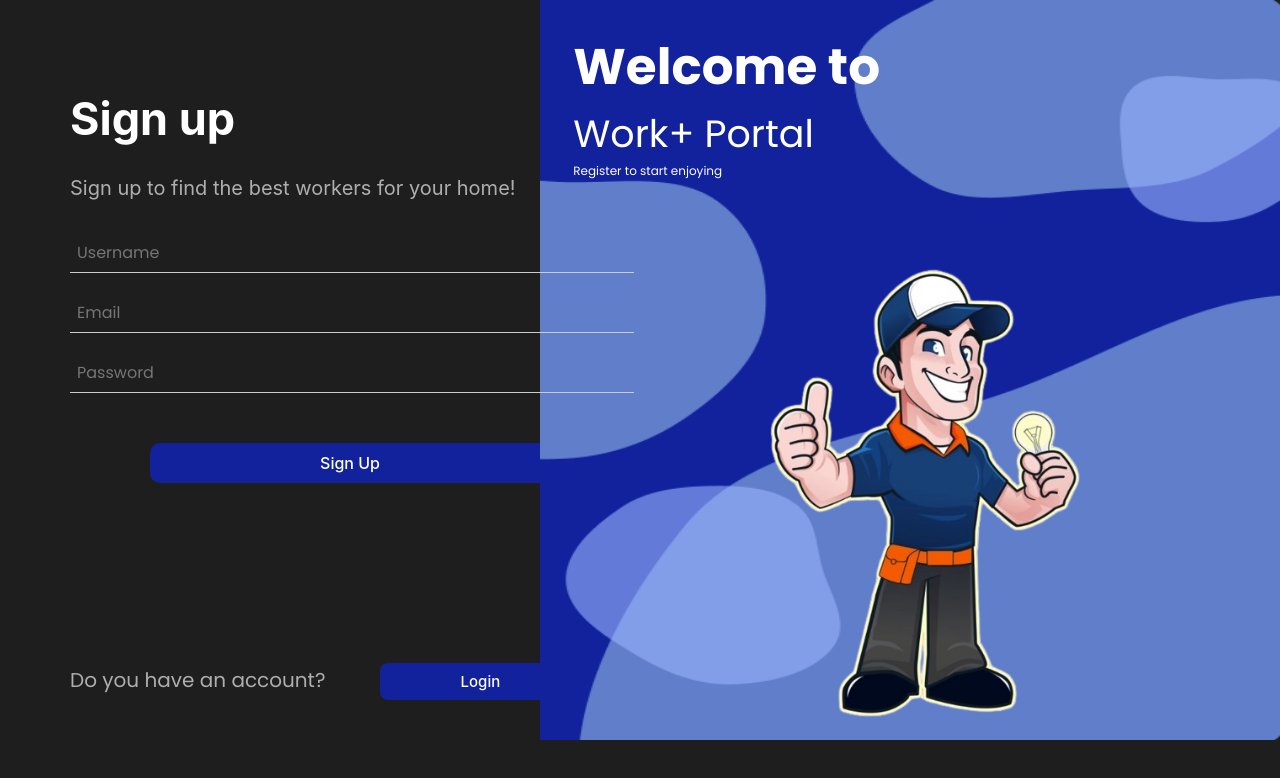
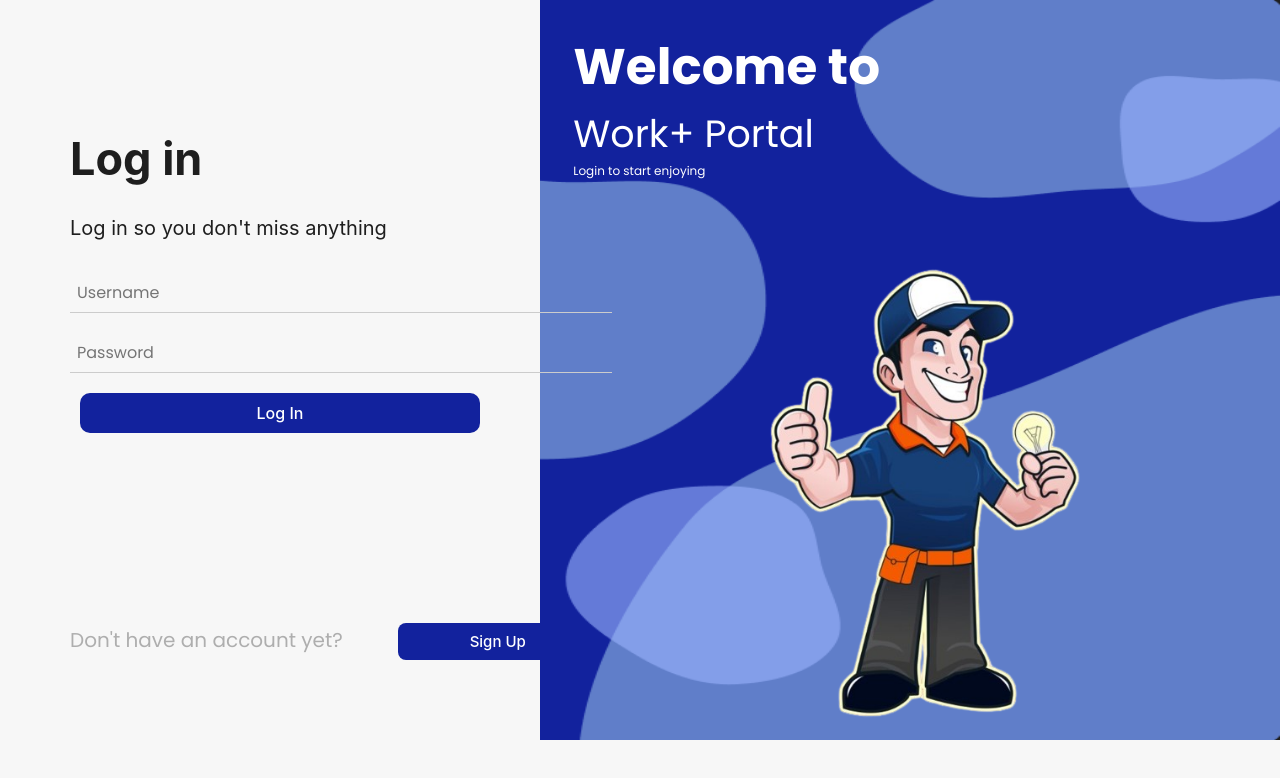
Before and after one commit to BlackMonkcr/Work-Proyect_DBP, a React (Vite) app in the folder frontend/: page / in a window 1280 px wide. Shown: the top 778 px of the page. Built offline with nearby package versions, Linux system fonts and the light colour scheme.

Commit message:
mainporrevisar

```diff
--- a/frontend/package.json
+++ b/frontend/package.json
@@ -11,6 +11,7 @@
   },
   "dependencies": {
     "axios": "^1.6.0",
+    "bcrypt": "^5.1.1",
     "react": "^18.2.0",
     "react-dom": "^18.2.0",
     "react-router-dom": "^6.18.0"
--- /dev/null
+++ b/frontend/src/login-web/Login.css
@@ -0,0 +1,180 @@
+@import url('https://fonts.googleapis.com/css2?family=Poppins:ital,wght@0,100;0,200;0,300;0,400;0,500;0,600;0,700;0,800;0,900;1,100;1,200;1,300;1,400;1,500;1,600;1,700;1,800;1,900&display=swap');
+body {
+  background-color: #F7F7F7 ;
+}
+
+.login-container {
+  padding-left: 70px;
+  padding-right: 20px;
+}
+
+.login-container h2 {
+  font-size: 45px;
+}
+
+.login-container p {
+  font-size: 20px;
+}
+
+.login-container label {
+  font-size: 28px;
+}
+
+.login-container input {
+  font-size: 16px;
+}
+
+.login-form {
+  display: flex;
+  flex-direction: column;
+}
+
+.login-form div {
+  margin: 10px 0;
+  position: relative;
+}
+
+.login-form input {
+  width: 100%;
+  padding: 7px;
+  border: none;
+  border-bottom: 1px solid #ccc;
+  background: transparent;
+}
+
+.login-form label {
+  color: rgba(255, 255, 255, 0.50);
+  font-size: 16px;
+  font-family: 'Poppins', sans-serif;
+  font-weight: 400;
+  position: absolute;
+  top: 0;
+  left: 0;
+  pointer-events: none;
+  transition: 0.2s ease;
+}
+
+.login-form label::after {
+  content: '';
+  display: block;
+  width: 4%;
+  border-bottom: 1px solid #ccc;
+  margin-top: 5px;
+}
+
+.login-form input:focus + label,
+.login-form input:valid + label {
+  transform: translateY(-30px);
+  font-size: 12px;
+  color: white;
+}
+
+.login-form button {
+  padding: 10px;
+  background-color: #12229D;
+  color: #fff;
+  border: none;
+  border-radius: 10px;
+  cursor: pointer;
+}
+
+.login-form button:hover {
+  background-color: #3659E3;
+}
+
+.login-title {
+  color: #1E1E1E;
+}
+
+.login-description {
+  color: #1E1E1E;
+}
+
+.input-field {
+  color: #1E1E1E;
+  font-family: 'Poppins', sans-serif;
+}
+
+.btn-login {
+  width: 400px;
+  margin-left: 80px;
+  margin-right: 70px;
+  margin-top: 40px;
+}
+
+.btn-login {
+  background-color: #3659E3;
+  color: #fff;
+  border: none;
+  border-radius: 5px;
+  cursor: pointer;
+  padding: 10px;
+  margin: 10px;
+}
+
+.login-link {
+  color: #aeaeae;
+  font-family: 'Poppins', sans-serif;
+}
+
+.login-prompt {
+  display: inline-block;
+  color: #aeaeae;
+  margin-right: 25px;
+  font-family: 'Poppins', sans-serif;
+  font-size: 5%;
+}
+
+.login-button {
+  font-size: 15px;
+  display: inline-block;
+  width: 200px;
+  margin-left: 30px;
+  margin-top: 180px;
+  background-color: #12229D;
+  color: #ffffff;
+  padding: 8px;
+}
+
+.background-image {
+  position: absolute;
+  top: 0;
+  left: 100%;
+  transform: translateX(-100%);
+  width: 740px;
+  height: 740px;
+}
+
+.silhouette-image {
+  position: absolute;
+  top: 240px;
+  right: 190px;
+  width: 330px;
+}
+
+.text-container {
+  position: absolute;
+  top: 20px;
+  right: 390px;
+  padding: 10px;
+  border-radius: 5px;
+}
+
+.main-text {
+  font-size: 50px;
+  color: #ffffff;
+  font-family: "Poppins", sans-serif;
+  font-weight: bold;
+}
+
+.main2-text{
+  font-size: 38px;
+  color: #ffffff;
+  font-family: "Poppins", sans-serif;
+}
+
+.sub-text {
+  font-size: 12px;
+  color: #ffffff;
+  font-family: "Poppins", sans-serif;
+}
--- /dev/null
+++ b/frontend/src/login-web/Login.jsx
@@ -0,0 +1,61 @@
+import React, { useState } from 'react';
+import './Login.css';
+
+function Login() {
+  const [username, setUsername] = useState('');
+  const [password, setPassword] = useState('');
+
+  const handleLogin = (e) => {
+    e.preventDefault();
+    // Lógica de inicio de sesión aquí
+
+    // Borra los campos del formulario después de enviar
+    setUsername('');
+    setPassword('');
+  }
+
+  return (
+    <div className="login-container">
+      <h2 className="login-title">Log in</h2>
+      <p className="login-description">Log in so you don't miss anything</p>
+      <div className="image-container">
+        <img src="src\img\fondo-login.png" alt="fondo-login" className="background-image" />
+        <img src="src\img\worker_vrs_2.1-removebg-preview.png" alt="worker_vrs_2.1" className="silhouette-image" />
+        <div className="text-container">
+          <div className="main-text">Welcome to</div>
+          <div className="main2-text">Work+ Portal</div>
+          <div className="sub-text">Login to start enjoying</div>
+        </div>
+      </div>
+      <form className="login-form" onSubmit={handleLogin}>
+        <div>
+          <input
+            type="text"
+            placeholder="Username"
+            value={username}
+            onChange={(e) => setUsername(e.target.value)}
+            className="input-field"
+          />
+        </div>
+        <div>
+          <input
+            type="password"
+            placeholder="Password"
+            value={password}
+            onChange={(e) => setPassword(e.target.value)}
+            className="input-field"
+          />
+        </div>
+        <button type="submit" className="btn-login">
+          Log In
+        </button>
+      </form>
+      <p className="login-prompt">Don't have an account yet?</p>
+      <button to="/signup" className="login-button">
+        Sign Up
+      </button>
+    </div>
+  );
+}
+
+export default Login;
--- a/frontend/src/main.jsx
+++ b/frontend/src/main.jsx
@@ -1,7 +1,7 @@
 import React from 'react';
 import ReactDOM from 'react-dom';
 import './css/index.css';
-import Signup from './signup-web/signup'; // Importa el componente de registro
+import Signup from './login-web/Login'; // sale error pero igual se ve el login?
 
 ReactDOM.createRoot(document.getElementById('root')).render(
   <>
--- a/frontend/src/signup-web/Signup.jsx
+++ b/frontend/src/signup-web/Signup.jsx
@@ -1,10 +1,14 @@
 import React, { useState } from 'react';
-import './signup.css';
+import './Signup.css';
 
 function Signup() {
   const [username, setUsername] = useState('');
   const [email, setEmail] = useState('');
   const [password, setPassword] = useState('');
+  const [district, setDistrict] = useState('');
+  const [name, setName] = useState('');
+  const [phoneNumber, setPhoneNumber] = useState('');
+  const [address, setAddress] = useState('');
 
   const handleSignup = (e) => {
     e.preventDefault();
@@ -14,6 +18,10 @@ function Signup() {
     setUsername('');
     setEmail('');
     setPassword('');
+    setDistrict('');
+    setName('');
+    setPhoneNumber('');
+    setAddress('');
   }
 
   return (
@@ -30,6 +38,15 @@ function Signup() {
         </div>
       </div>
       <form className="signup-form" onSubmit={handleSignup}>
+      <div>
+          <input
+            type="text"
+            placeholder="Name"
+            value={name}
+            onChange={(e) => setName(e.target.value)}
+            className="input-field"
+          />
+        </div>
         <div>
           <input
             type="text"
@@ -57,14 +74,41 @@ function Signup() {
             className="input-field"
           />
         </div>
+        <div>
+          <input
+            type="tel"
+            placeholder="Phone Number"
+            value={phoneNumber}
+            onChange={(e) => setPhoneNumber(e.target.value)}
+            className="input-field"
+          />
+        </div>
+        <div>
+          <input
+            type="text"
+            placeholder="District"
+            value={district}
+            onChange={(e) => setDistrict(e.target.value)}
+            className="input-field"
+          />
+        </div>
+        <div>
+          <input
+            type="text"
+            placeholder="Address"
+            value={address}
+            onChange={(e) => setAddress(e.target.value)}
+            className="input-field"
+          />
+        </div>
         <button type="submit" className="btn-register">
           Sign Up
         </button>
       </form>
       <p className="login-prompt">Do you have an account?</p>
-      <button type="button" className="login-button">
+      <Link type="button" className="login-button">
         Login
-      </button>
+      </Link>
     </div>
   );
 }
--- a/frontend/src/signup-web/signup.css
+++ b/frontend/src/signup-web/signup.css
@@ -1,14 +1,13 @@
 @import url('https://fonts.googleapis.com/css2?family=Poppins:ital,wght@0,100;0,200;0,300;0,400;0,500;0,600;0,700;0,800;0,900;1,100;1,200;1,300;1,400;1,500;1,600;1,700;1,800;1,900&display=swap');
 body {
-  background-color: #1e1e1e;
+  background-color: #F7F7F7;
 }
 
 .signup-container {
   padding-left: 70px;
   padding-right: 20px;
+  background-color: #F7F7F7; /* Cambia el fondo del contenedor de registro */
 }
-
-
 
 .signup-container h2 {
   font-size: 45px;
@@ -79,6 +78,7 @@ body {
   border: none;
   border-radius: 10px;
   cursor: pointer;
+  margin-top: 20px;
 }
 
 .signup-form button:hover {
@@ -87,15 +87,16 @@ body {
 
 
 .signup-title {
-  color: #ffffff;
+  color: #1E1E1E;
+  margin-top: 2px;
 }
 
 .signup-description {
-  color: #aeaeae;
+  color: #1E1E1E;
 }
 
 .input-field {
-  color: #fdfdfd;
+  color: #1E1E1E;
   font-family: 'Poppins', sans-serif;
 
 }
@@ -129,10 +130,11 @@ body {
 
 .login-prompt {
   display: inline-block;
-  color: #aeaeae;
+  color: #000000;
   margin-right: 25px;
   font-family: 'Poppins', sans-serif;
-  font-size: 5%;
+  font-size: 10px;
+  margin-top: 15px; /* Ajusta el valor negativo según lo necesario */
 }
 
 .login-button {
@@ -140,12 +142,13 @@ body {
   display: inline-block;
   width: 200px;
   margin-left: 30px;
-  margin-top: 180px;
-  background-color: #12229D;
-  color:#ffffff;
+  margin-top: -10px; /* Ajusta el valor negativo según lo necesario */
+  background-color: #9AB4FF;
+  color: #ffffff;
   padding: 8px;
+  margin-top: 50px;
+}
 
-}
 
 .background-image {
   position: absolute;
--- /dev/null
+++ b/package.json
@@ -0,0 +1,5 @@
+{
+  "dependencies": {
+    "react-router-dom": "^6.18.0"
+  }
+}
```
Also changed, not shown: 2 other files (tests, documents, lock files or other folders).
